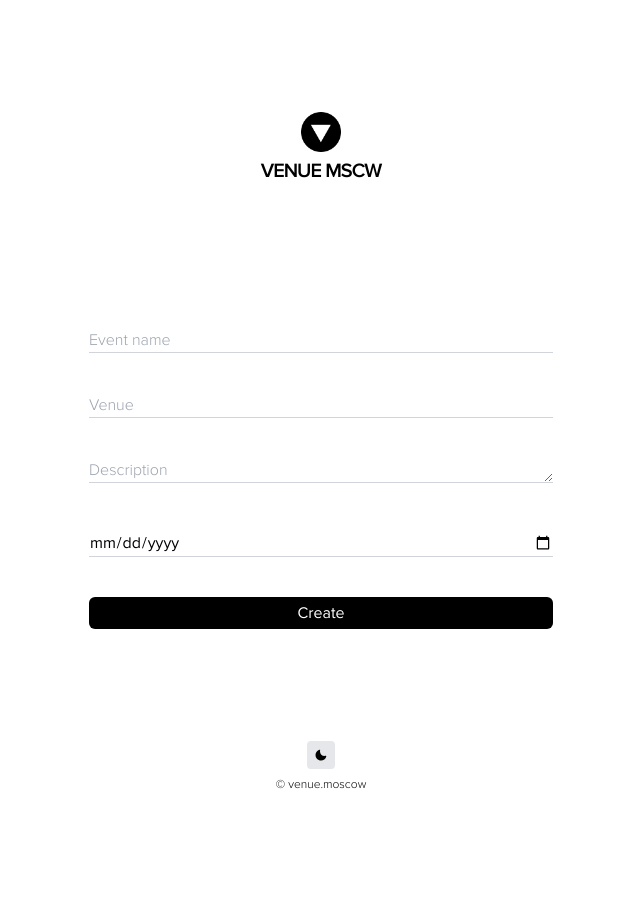
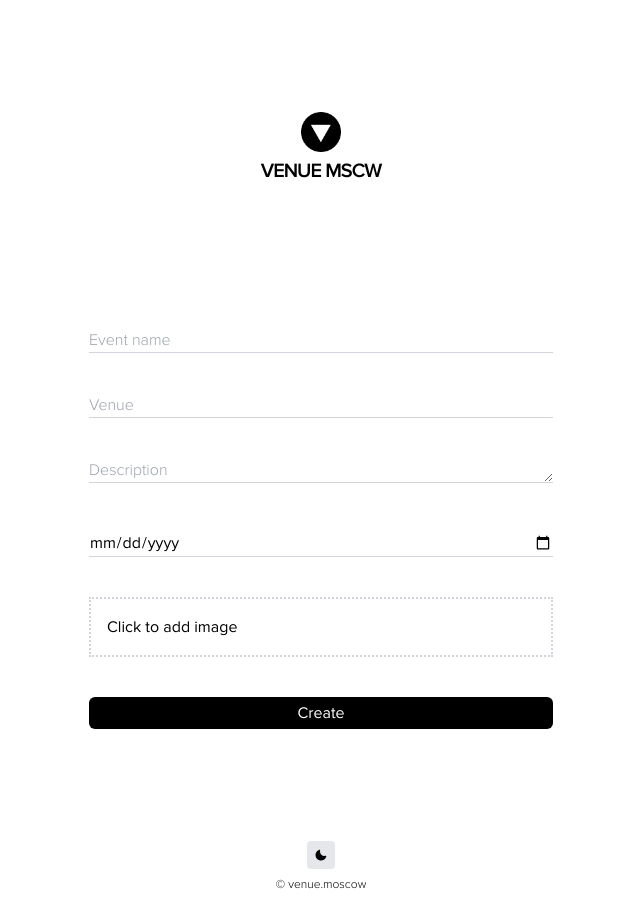
Before and after one commit to tourervit/mscw-venues-frontend, a Next.js app: page /events/add in a window 1280 px wide. Shown: the whole page, without its empty margins (319-959 px from the left). Before the commit the page ends 813 px from the top, so only its background shows below. Built offline with nearby package versions, Linux system fonts and the light colour scheme; no server answers.

Commit message:
Add image upload during entry creation

```diff
--- a/components/event/EventForm/EventForm.tsx
+++ b/components/event/EventForm/EventForm.tsx
@@ -1,5 +1,6 @@
-import React from "react";
+import React, { ChangeEvent } from "react";
 import { SubmitHandler, useForm } from "react-hook-form";
+import Image from "next/image";
 
 type Inputs = {
 	name: string;
@@ -8,6 +9,7 @@ type Inputs = {
 	address: string;
 	date: Date;
 	time: string;
+	image: FileList;
 };
 
 interface EventFormProps {
@@ -20,7 +22,10 @@ function EventForm({ onSubmit, defaultValues }: EventFormProps) {
 		register,
 		handleSubmit,
 		formState: { errors },
+		clearErrors,
 	} = useForm<Inputs>({ defaultValues });
+
+	const [previewImage, setPreviewImage] = React.useState<string>("");
 
 	return (
 		<form onSubmit={handleSubmit(onSubmit)} className="w-full mx-auto px-6 max-w-lg space-y-10">
@@ -85,6 +90,49 @@ function EventForm({ onSubmit, defaultValues }: EventFormProps) {
 
 				{errors.date && <div className="text-red-400">{errors.date.message}</div>}
 			</div>
+
+			<div className="relative">
+				<input
+					{...register("image", {
+						validate: fileList => {
+							return fileList.length === 1 ? true : "Please add an image";
+						},
+						shouldUnregister: false,
+					})}
+					id="image"
+					type="file"
+					accept="image/*"
+					onChange={(event: ChangeEvent<HTMLInputElement>) => {
+						const reader = new FileReader();
+						const file = event.target.files[0];
+						reader.readAsDataURL(file);
+						reader.onloadend = () => {
+							setPreviewImage(reader.result as string);
+						};
+						clearErrors("image");
+					}}
+					className="peer w-0 h-0 absolute focus:outline-none"
+				/>
+				<label
+					role="button"
+					htmlFor="image"
+					className="p-4 cursor-pointer block border-[2px] border-dotted peer-focus:border-solid border-gray-300 dark:border-gray-400 peer-focus:border-black dark:peer-focus:border-white"
+				>
+					Click to add image
+				</label>
+				{previewImage && (
+					<div className="relative w-full h-56">
+						<Image
+							src={previewImage}
+							layout="fill"
+							objectFit="cover"
+							alt="preview image"
+						/>
+					</div>
+				)}
+				{errors.image && <div className="text-red-400">{errors.image.message}</div>}
+			</div>
+
 			<button
 				type="submit"
 				className="w-full px-6 py-1 rounded-md bg-black text-white dark:bg-white dark:text-black"
--- a/pages/events/add.tsx
+++ b/pages/events/add.tsx
@@ -5,21 +5,20 @@ import { API_URL } from "config";
 import toast from "react-hot-toast";
 import { useRouter } from "next/dist/client/router";
 import { EventData } from "components/event/event-types";
+import { Api } from "utils/api";
 
 export default function AddPage() {
 	const { push } = useRouter();
 
 	const handleSubmit = async data => {
-		const res = await fetch(`${API_URL}/events`, {
-			method: "POST",
-			headers: {
-				"Content-Type": "application/json",
-			},
-			body: JSON.stringify(data),
-		});
+		const { image, ...rest } = data;
+		const formData = new FormData();
+		formData.append("files.image", image[0]);
+		formData.append("data", JSON.stringify(rest));
 
-		if (res.ok) {
-			const event: EventData = await res.json();
+		const response = await Api.addEvent(formData);
+		if (response.ok) {
+			const event: EventData = await response.json();
 			toast.success("Successfully created!");
 			push(`/events/${event.slug}`);
 		} else {
```
